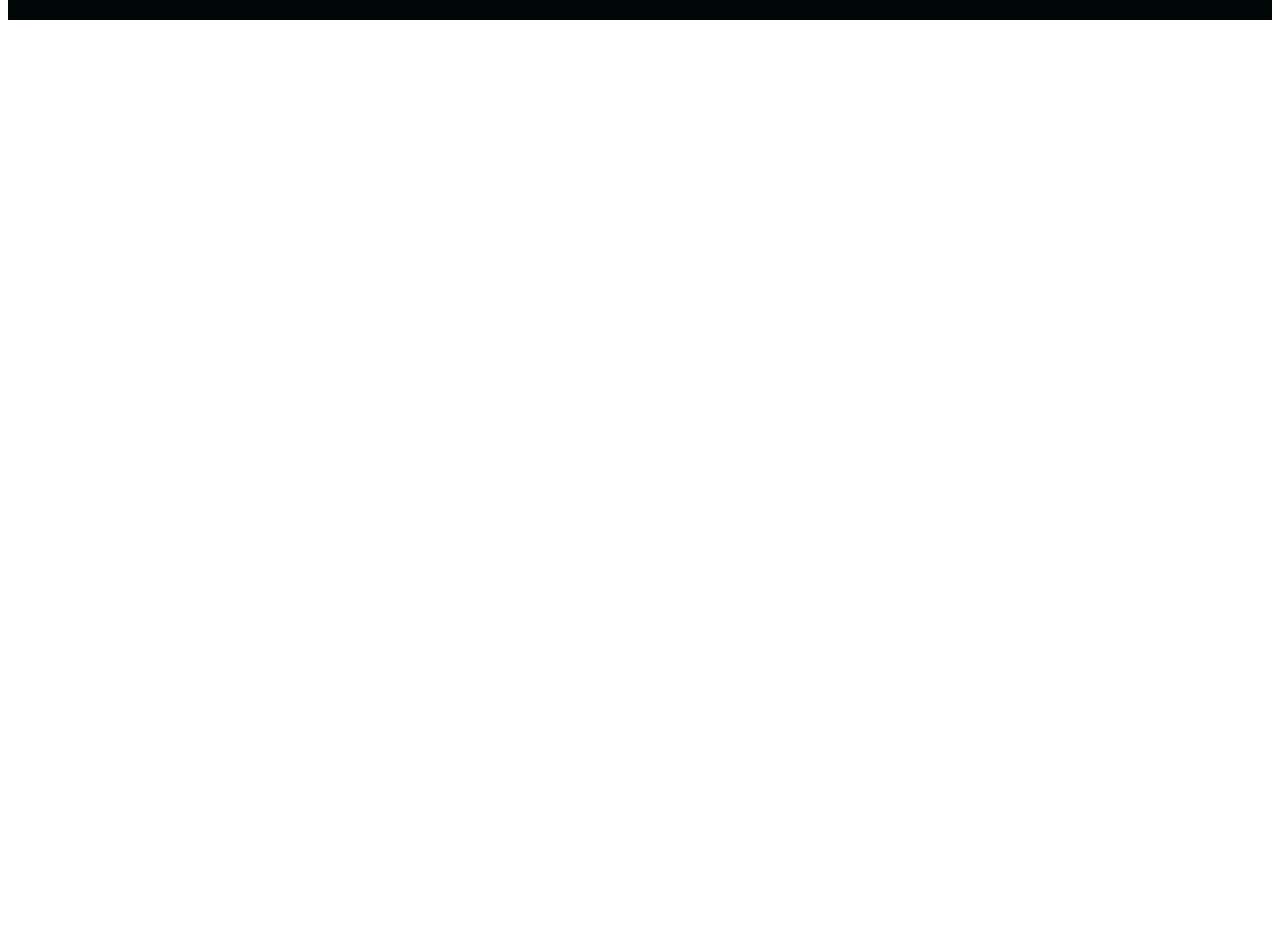
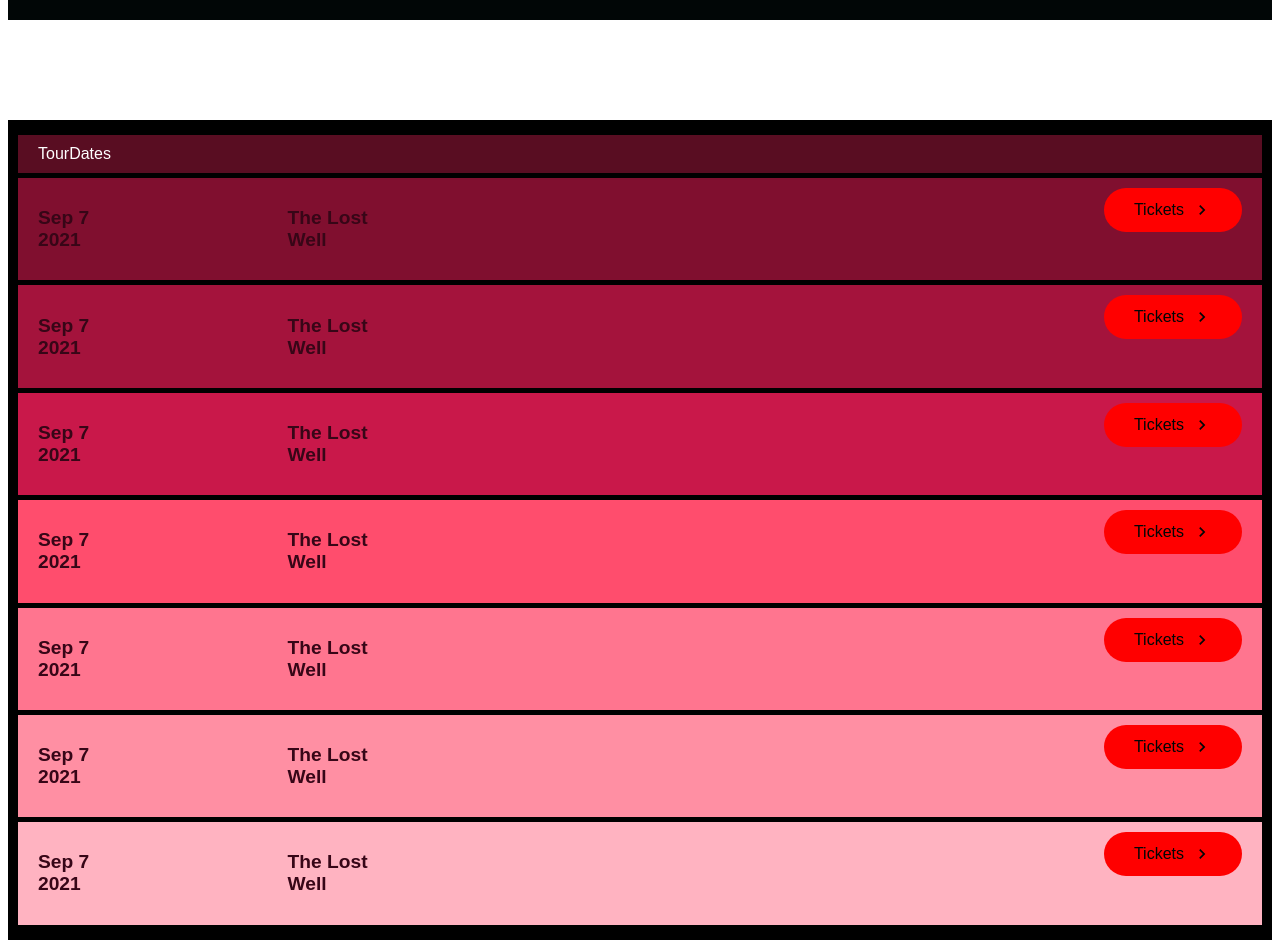
Before and after one commit to condeemilio891/DenimHaircut, a React (Create React App) app: page / in a window 1280 px wide. Shown: the part 3100-4048 px from the top of the page. Before the commit the page ends 3128 px from the top, so only its background shows below. Built offline with nearby package versions, Linux system fonts and the light colour scheme.

Commit message:
dont with tourDate component move on to polish the data

```diff
--- /dev/null
+++ b/src/Components/TourDates/Data.js
@@ -0,0 +1,5 @@
+export const tourRouterData = {
+
+    id: 'tourDates',
+    primary:true
+  }
--- /dev/null
+++ b/src/Components/TourDates/TourDateElements.js
@@ -0,0 +1,100 @@
+import styled from "styled-components";
+import {MdKeyboardArrowRight,MdArrowForward} from "react-icons/md"
+
+
+export const ListGroupBody= styled.body `
+
+margin: 0;
+padding:0;
+background: black;
+font-family: sans-serif;
+`
+
+export const ListGroup = styled.ul`
+
+position: relative;
+width: 100%;
+margin: 100px auto 0;
+padding: 10px;
+box-sizing: border-box;
+`
+
+export const ListGroupItem=styled.li`
+display: flex;
+background: rgba(255,255,255,.1);
+padding: 10px 20px;
+color: #fff;
+margin: 5px 0;
+transition: .5s;
+&:nth-child(1) {
+      background: #590d22;
+   };
+   &:nth-child(2) {
+      background: #800f2f;
+   };
+   &:nth-child(3) {
+      background: #a4133c;
+   };
+   &:nth-child(4) {
+      background: #c9184a;
+   };
+   &:nth-child(5) {
+      background: #ff4d6d
+   };
+   &:nth-child(6) {
+      background: #ff758f;
+   };
+   &:nth-child(7) {
+      background: #ff8fa3;
+   };
+   &:nth-child(8) {
+      background: #ffb3c1;
+   };
+   &:nth-child(9) {
+      background: #ffccd5;
+   };
+   &:hover{
+       transform: scale()(1.06);
+       background: #fff0f3;
+   }
+`
+
+export const ListGroupDate= styled.p`
+
+display:flex;
+font-size: larger;
+font-weight: bold;
+color:#370617;
+align-items: center;
+justify-content: space-between;
+padding-right: 10rem;
+`
+export const ListGroupHeading= styled.h1`
+display:flex;
+font-size: larger;
+font-weight: bold;
+color:#370617;
+align-items: center;
+justify-content: space-between;
+padding-right: 44rem;
+
+
+`
+export const HeroBtnWrapper=styled.div`
+
+
+display: flex;
+flex-direction:column;
+align-items: center;
+`
+
+export const ArrowForward= styled(MdArrowForward)`
+    margin-left:8px;
+    font-size: 20px;
+`
+
+export const ArrowRight= styled(MdKeyboardArrowRight)`
+      margin-left:8px;
+    font-size: 20px;
+
+`
--- /dev/null
+++ b/src/Components/TourDates/index.js
@@ -0,0 +1,111 @@
+import React, {useState} from 'react'
+import { ListGroup, ListGroupItem,ListGroupBody,ListGroupDate,ListGroupHeading,HeroBtnWrapper,ArrowForward,ArrowRight } from '../../Components/TourDates/TourDateElements'
+import { Button } from '../ButtonElement'
+
+const TourDates = ({id}) => {
+
+    const[hover,setHover]= useState(false)
+
+    const onHover=()=>{
+        setHover(!hover)
+    }
+
+
+    return (
+        <>
+        <ListGroupBody id={id}>
+            <ListGroup>
+                <ListGroupItem>
+                 TourDates
+                </ListGroupItem>
+                <ListGroupItem>
+                    <ListGroupDate>Sep 7 2021</ListGroupDate>
+                 <ListGroupHeading>The Lost Well</ListGroupHeading>
+                 <HeroBtnWrapper>
+                    <Button to='about'onMouseEnter={onHover}
+                    onMouseLeave={onHover}
+                    primary='true'
+                    dark='true'>
+                        Tickets{hover ?<ArrowForward/>:<ArrowRight/>}
+                    </Button>
+                </HeroBtnWrapper>
+                </ListGroupItem>
+                <ListGroupItem>
+                    <ListGroupDate>Sep 7 2021</ListGroupDate>
+                 <ListGroupHeading>The Lost Well</ListGroupHeading>
+                 <HeroBtnWrapper>
+                    <Button to='about'onMouseEnter={onHover}
+                    onMouseLeave={onHover}
+                    primary='true'
+                    dark='true'>
+                        Tickets{hover ?<ArrowForward/>:<ArrowRight/>}
+                    </Button>
+                </HeroBtnWrapper>
+                </ListGroupItem>
+                <ListGroupItem>
+                    <ListGroupDate>Sep 7 2021</ListGroupDate>
+                 <ListGroupHeading>The Lost Well</ListGroupHeading>
+                 <HeroBtnWrapper>
+                    <Button to='about'onMouseEnter={onHover}
+                    onMouseLeave={onHover}
+                    primary='true'
+                    dark='true'>
+                        Tickets{hover ?<ArrowForward/>:<ArrowRight/>}
+                    </Button>
+                </HeroBtnWrapper>
+                </ListGroupItem>
+                <ListGroupItem>
+                    <ListGroupDate>Sep 7 2021</ListGroupDate>
+                 <ListGroupHeading>The Lost Well</ListGroupHeading>
+                 <HeroBtnWrapper>
+                    <Button to='about'onMouseEnter={onHover}
+                    onMouseLeave={onHover}
+                    primary='true'
+                    dark='true'>
+                        Tickets{hover ?<ArrowForward/>:<ArrowRight/>}
+                    </Button>
+                </HeroBtnWrapper>
+                </ListGroupItem>
+                <ListGroupItem>
+                    <ListGroupDate>Sep 7 2021</ListGroupDate>
+                 <ListGroupHeading>The Lost Well</ListGroupHeading>
+                 <HeroBtnWrapper>
+                    <Button to='about'onMouseEnter={onHover}
+                    onMouseLeave={onHover}
+                    primary='true'
+                    dark='true'>
+                        Tickets{hover ?<ArrowForward/>:<ArrowRight/>}
+                    </Button>
+                </HeroBtnWrapper>
+                </ListGroupItem>
+                <ListGroupItem>
+                    <ListGroupDate>Sep 7 2021</ListGroupDate>
+                 <ListGroupHeading>The Lost Well</ListGroupHeading>
+                 <HeroBtnWrapper>
+                    <Button to='about'onMouseEnter={onHover}
+                    onMouseLeave={onHover}
+                    primary='true'
+                    dark='true'>
+                        Tickets{hover ?<ArrowForward/>:<ArrowRight/>}
+                    </Button>
+                </HeroBtnWrapper>
+                </ListGroupItem>
+                <ListGroupItem>
+                    <ListGroupDate>Sep 7 2021</ListGroupDate>
+                 <ListGroupHeading>The Lost Well</ListGroupHeading>
+                 <HeroBtnWrapper>
+                    <Button to='about'onMouseEnter={onHover}
+                    onMouseLeave={onHover}
+                    primary='true'
+                    dark='true'>
+                        Tickets{hover ?<ArrowForward/>:<ArrowRight/>}
+                    </Button>
+                </HeroBtnWrapper>
+                </ListGroupItem>
+            </ListGroup>
+            </ListGroupBody>
+</>
+    )
+}
+
+export default TourDates
--- a/src/pages/bandPage/bandPage.jsx
+++ b/src/pages/bandPage/bandPage.jsx
@@ -4,9 +4,10 @@
 import NavBar from "../../Components/NavBar"
 import HeroSection from '../../Components/HeroSection'
 import InfoSection from "../../Components/InfoSection"
-import YoutubeEmbed from "../../Components/VideoCardSection/YoutubeEmbed"
+import TourDates from '../../Components/TourDates'
 import MyCarousel from '../../Components/Carosel/Carousel'
 import { homeObjOne } from '../../Components/InfoSection/Data'
+import { tourRouterData } from '../../Components/TourDates/Data'
 const Home = () => {
     const[isOpen, setIsOpen]=useState(false)
 
@@ -21,6 +22,7 @@
         <HeroSection/>
         <MyCarousel/>
         <InfoSection {...homeObjOne}/>
+        <TourDates {...tourRouterData}/>
 
 
 
```
